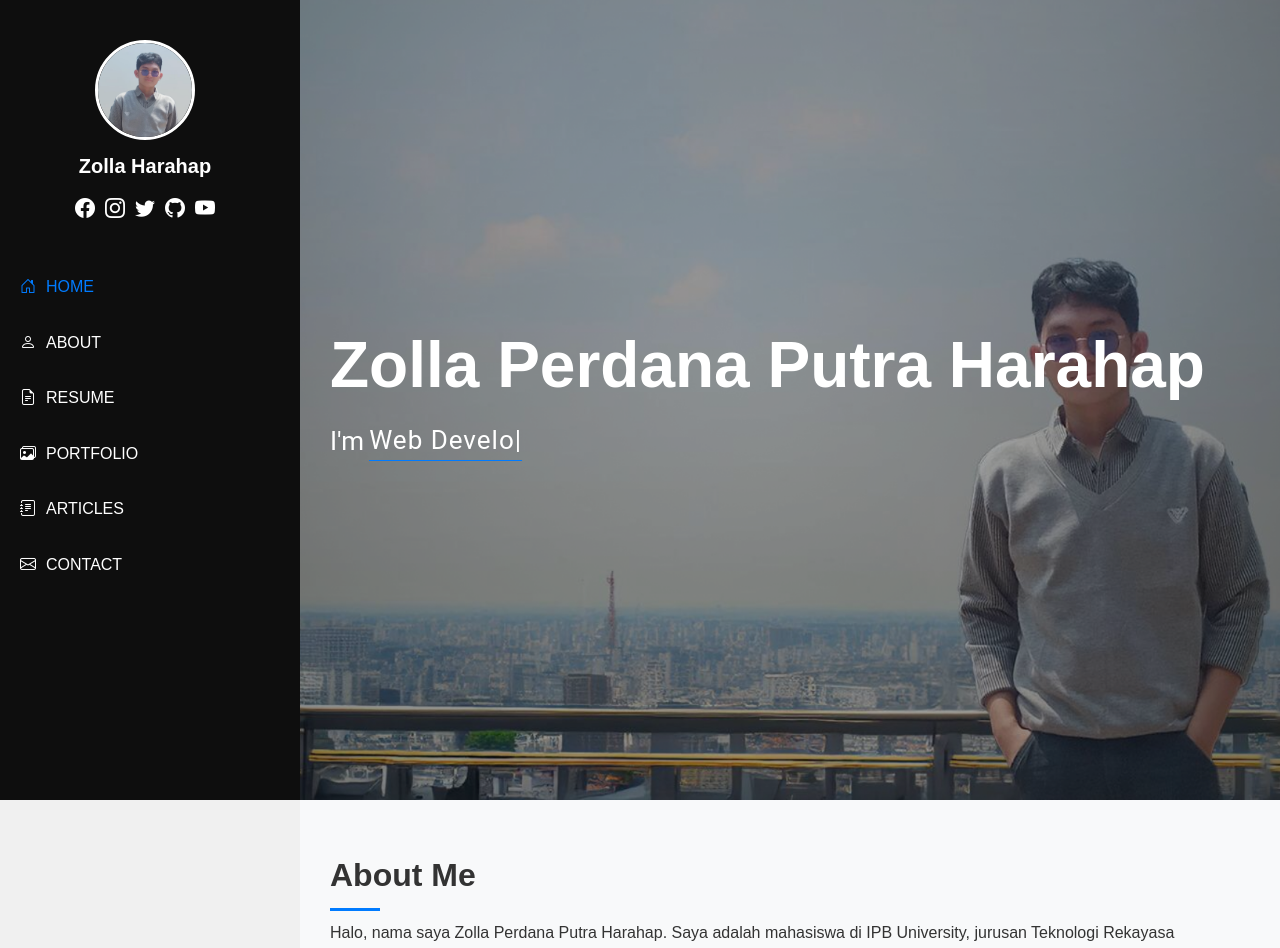
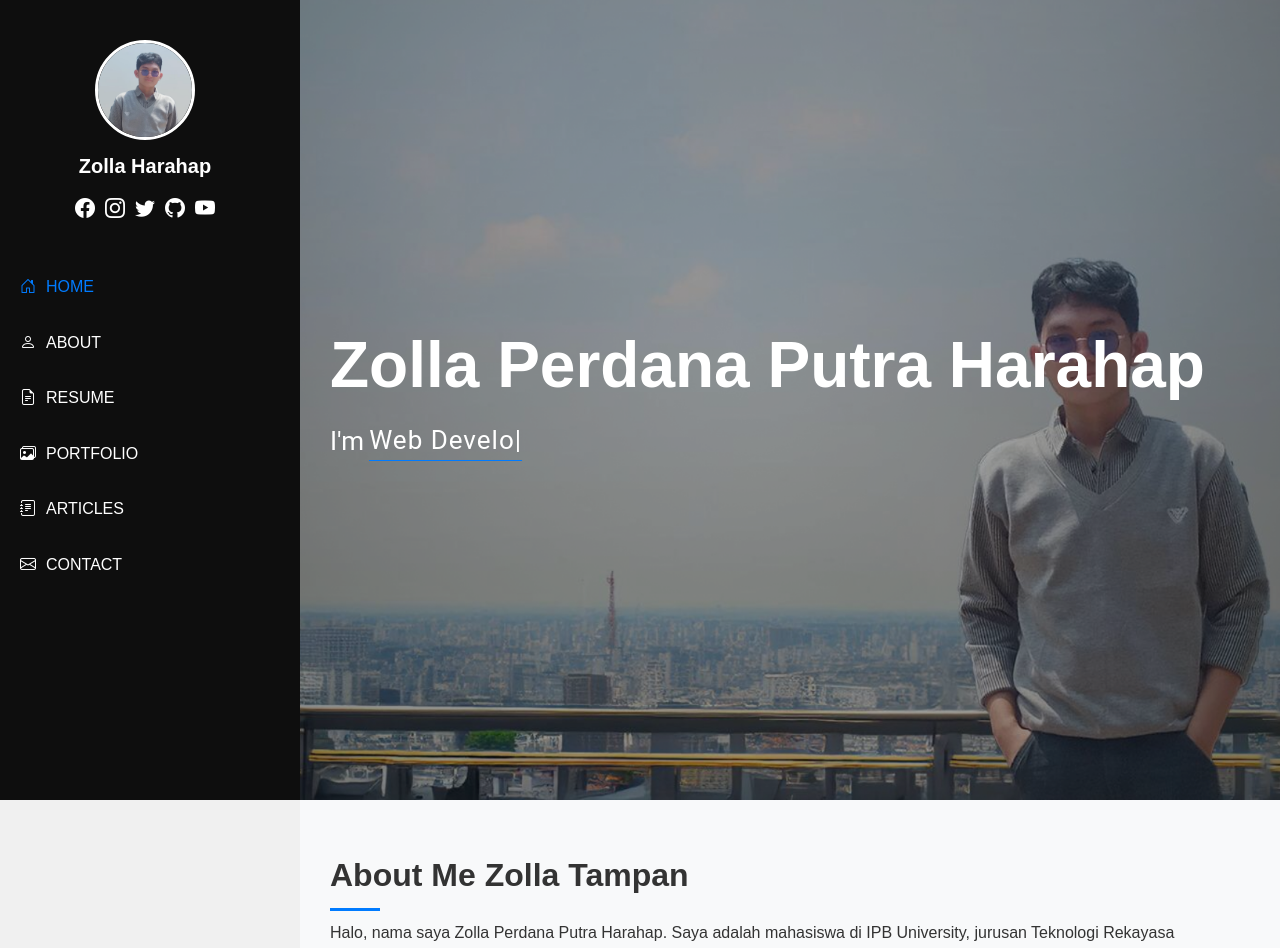
Before and after one commit to zollastar/porto-zolla, a React (Create React App) app: page / in a window 1280 px wide. Shown: the top 948 px of the page. Built offline with nearby package versions, Linux system fonts and the light colour scheme.

Commit message:
zolla tampan

```diff
--- a/src/components/About.js
+++ b/src/components/About.js
@@ -1,11 +1,11 @@
 import React from "react";
 import { motion } from "framer-motion";
-import { useInView } from 'react-intersection-observer';
+import { useInView } from "react-intersection-observer";
 
 const About = () => {
   const { ref, inView } = useInView({
     triggerOnce: true,
-    threshold: 0.1
+    threshold: 0.1,
   });
 
   const variants = {
@@ -14,13 +14,13 @@ const About = () => {
       y: 0,
       transition: {
         duration: 1,
-        ease: "easeInOut"
-      }
+        ease: "easeInOut",
+      },
     },
     hidden: {
       opacity: 0,
-      y: 50
-    }
+      y: 50,
+    },
   };
 
   return (
@@ -31,7 +31,7 @@ const About = () => {
         animate={inView ? "visible" : "hidden"}
         variants={variants}
       >
-        <h2>About Me</h2>
+        <h2>About Me Zolla Tampan</h2>
         <p>
           Halo, nama saya Zolla Perdana Putra Harahap. Saya adalah mahasiswa di
           IPB University, jurusan Teknologi Rekayasa Perangkat Lunak. Dengan
@@ -50,12 +50,12 @@ const About = () => {
               visible: {
                 opacity: 1,
                 y: 0,
-                transition: { duration: 1, ease: "easeInOut", delay: 0.2 }
+                transition: { duration: 1, ease: "easeInOut", delay: 0.2 },
               },
               hidden: {
                 opacity: 0,
-                y: 50
-              }
+                y: 50,
+              },
             }}
           />
           <motion.div
@@ -66,12 +66,12 @@ const About = () => {
               visible: {
                 opacity: 1,
                 y: 0,
-                transition: { duration: 1, ease: "easeInOut", delay: 0.4 }
+                transition: { duration: 1, ease: "easeInOut", delay: 0.4 },
               },
               hidden: {
                 opacity: 0,
-                y: 50
-              }
+                y: 50,
+              },
             }}
           >
             <h3>Web Developer & Editing Video</h3>
@@ -96,11 +96,11 @@ const About = () => {
               </div>
             </div>
             <p>
-              Di waktu luang, saya melakukan memikirkan ide ngoding ataupun editing video
-              lalu membuatnya sebagai mini project. Saya selalu bersemangat
-              untuk belajar hal baru dan mengembangkan kemampuan saya lebih
-              jauh. Saya percaya bahwa semangat untuk terus belajar dan
-              beradaptasi adalah kunci kesuksesan dalam dunia teknologi yang
+              Di waktu luang, saya melakukan memikirkan ide ngoding ataupun
+              editing video lalu membuatnya sebagai mini project. Saya selalu
+              bersemangat untuk belajar hal baru dan mengembangkan kemampuan
+              saya lebih jauh. Saya percaya bahwa semangat untuk terus belajar
+              dan beradaptasi adalah kunci kesuksesan dalam dunia teknologi yang
               terus berkembang.
             </p>
           </motion.div>
```
